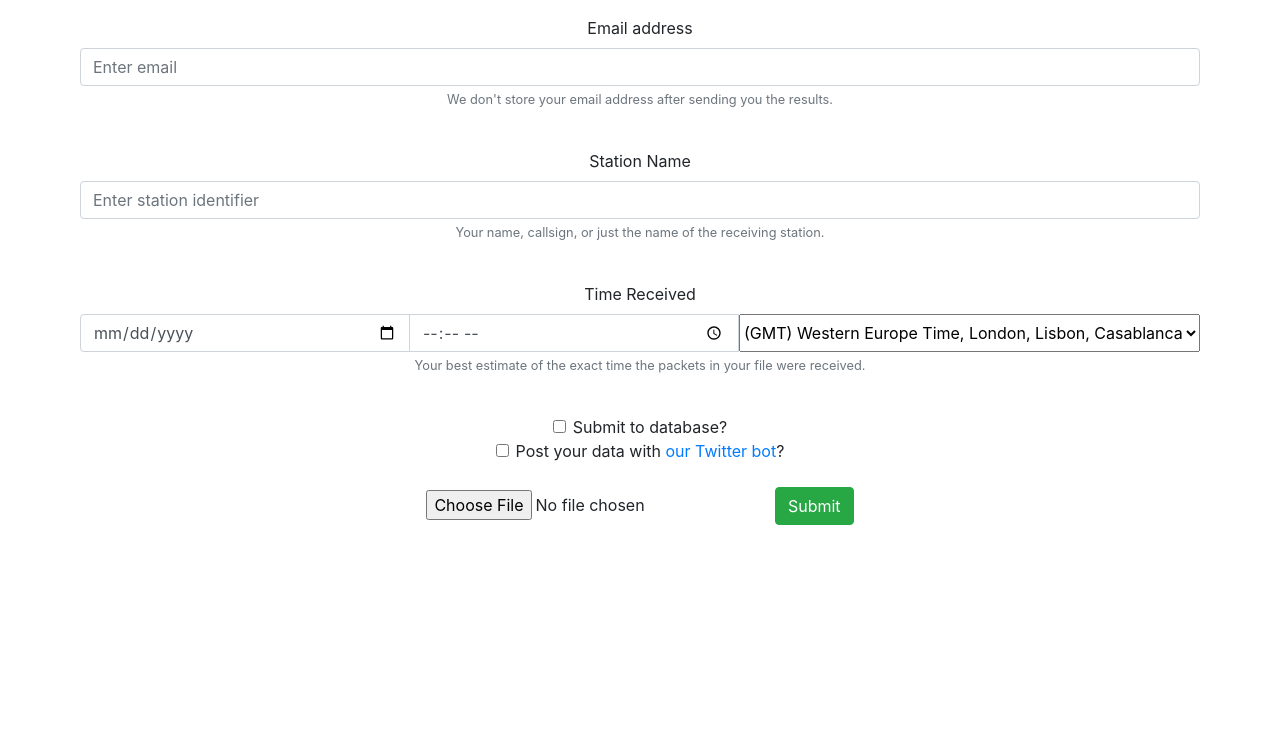
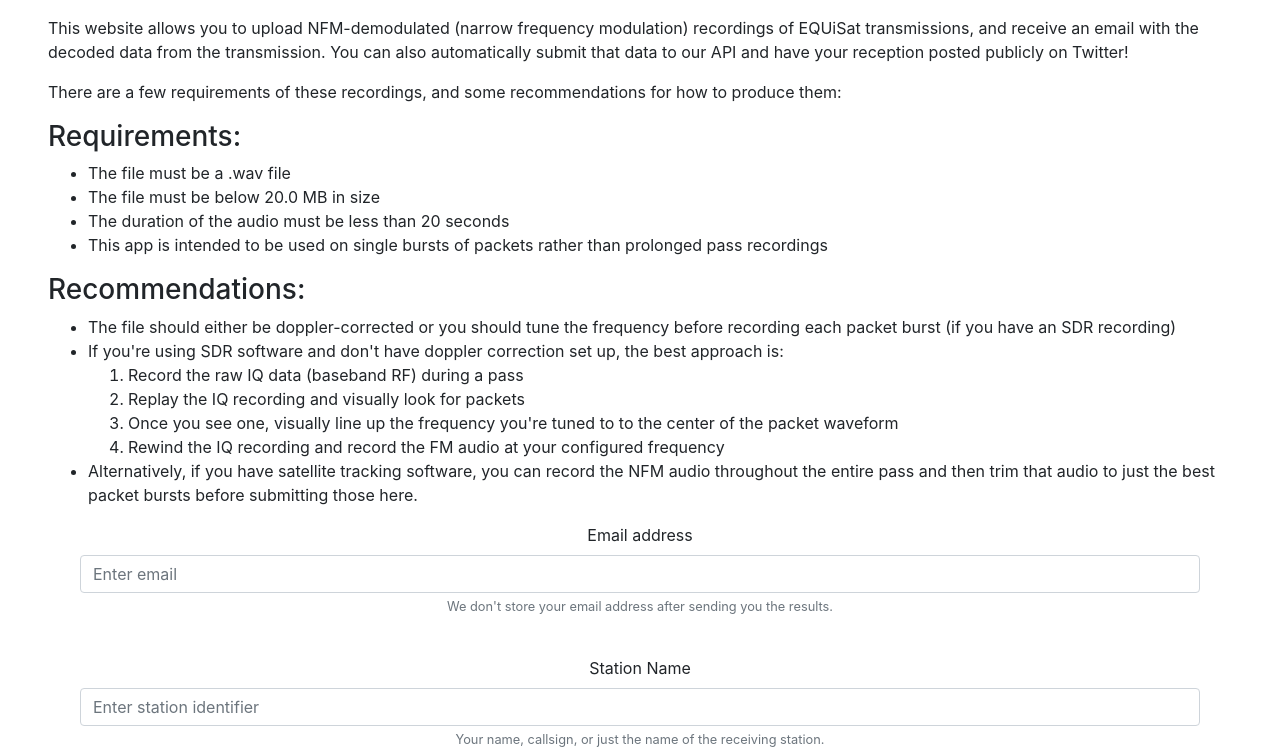
Before and after one commit to BrownSpaceEngineering/equisat-decode-server, a Flask app: page / in a window 1280 px wide. Shown: the part 57-804 px from the top of the page. Before the commit the page ends 582 px from the top, so only its background shows below. Run offline with Flask 2, Linux system fonts and the light colour scheme; some libraries are stand-ins or nearby versions.

Commit message:
Add instructions and minor fixes

```diff
--- a/server.py
+++ b/server.py
@@ -29,7 +29,7 @@
 decoder = DecoderQueue()
 
 # limit upload file size
-app.config['MAX_CONTENT_LENGTH'] = (1.1*MAX_WAVFILE_SIZE_B) * 1024 * 1024
+app.config['MAX_CONTENT_LENGTH'] = 1.5*MAX_WAVFILE_SIZE_B
 # # config logging to console
 # console = logging.StreamHandler()
 # console.setLevel(logging.DEBUG)
@@ -44,7 +44,7 @@
 
 @app.route('/')
 def root():
-    return render_template('index.html')
+    return render_template('index.html', max_wavfile_size_b=MAX_WAVFILE_SIZE_B, max_wavfile_duration_s=MAX_WAVFILE_DURATION_S)
 
 @app.route('/upload', methods=["POST", "GET"])
 def upload_form():
--- a/static/css/main.css
+++ b/static/css/main.css
@@ -20,6 +20,11 @@
     margin-bottom: 1em;
 }
 
+#req_and_recs {
+    text-align: left;
+    margin: 0 3em;
+}
+
 #btn-submit {
     margin-top: 6px;
 }
--- a/templates/index.html
+++ b/templates/index.html
@@ -17,6 +17,34 @@
         EQUiSat FM Decoder
       </h3>
     </div>
+
+    <div id="req_and_recs">
+        <p>This website allows you to upload NFM-demodulated (narrow frequency modulation) recordings of EQUiSat transmissions, and receive an email with the decoded data from the transmission. You can also automatically submit that data to our API and have your reception posted publicly on Twitter!</p>
+        <p>There are a few requirements of these recordings, and some recommendations for how to produce them:</p>
+
+        <h3>Requirements:</h3>
+        <ul class="info_list">
+            <li>The file must be a .wav file</li>
+            <li>The file must be below {{ max_wavfile_size_b / 1000000 }} MB in size</li>
+            <li>The duration of the audio must be less than {{ max_wavfile_duration_s }} seconds</li>
+            <li>This app is intended to be used on single bursts of packets rather than prolonged pass recordings</li>
+        </ul>
+
+        <h3>Recommendations:</h3>
+        <ul class="info_list">
+            <li>The file should either be doppler-corrected or you should tune the frequency before recording each packet burst (if you have an SDR recording)</li>
+            <li>If you're using SDR software and don't have doppler correction set up, the best approach is:
+                <ol>
+                    <li>Record the raw IQ data (baseband RF) during a pass</li>
+                    <li>Replay the IQ recording and visually look for packets</li>
+                    <li>Once you see one, visually line up the frequency you're tuned to to the center of the packet waveform</li>
+                    <li>Rewind the IQ recording and record the FM audio at your configured frequency</li>
+                </ol>
+            </li>
+            <li>Alternatively, if you have satellite tracking software, you can record the NFM audio throughout the entire pass and then trim that audio to just the best packet bursts before submitting those here.</li>
+        </ul>
+    </div>
+
     <div class="mx-auto txt-center content">
         <form action="/upload" method="POST" enctype="multipart/form-data">
             <div class="form-group">
```
